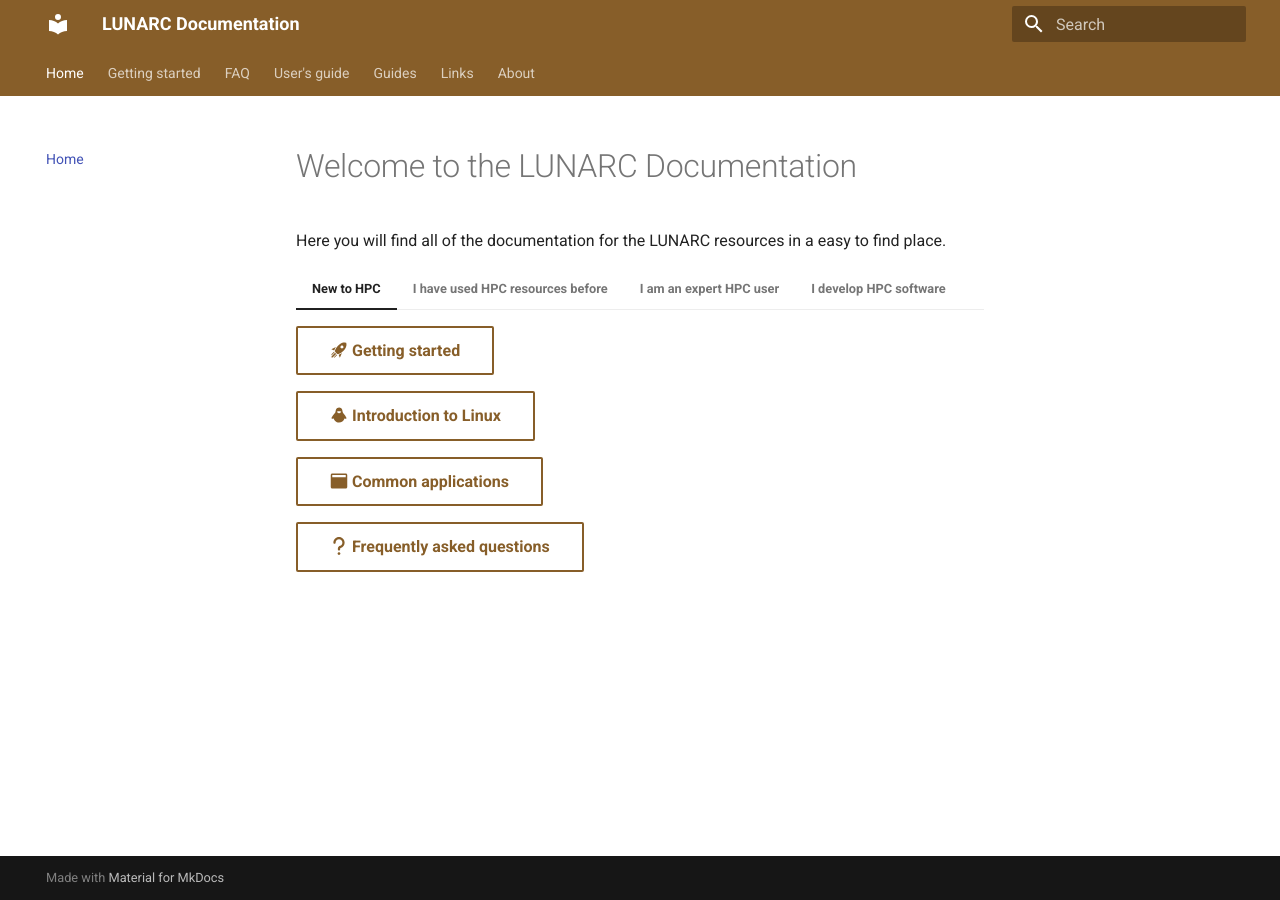
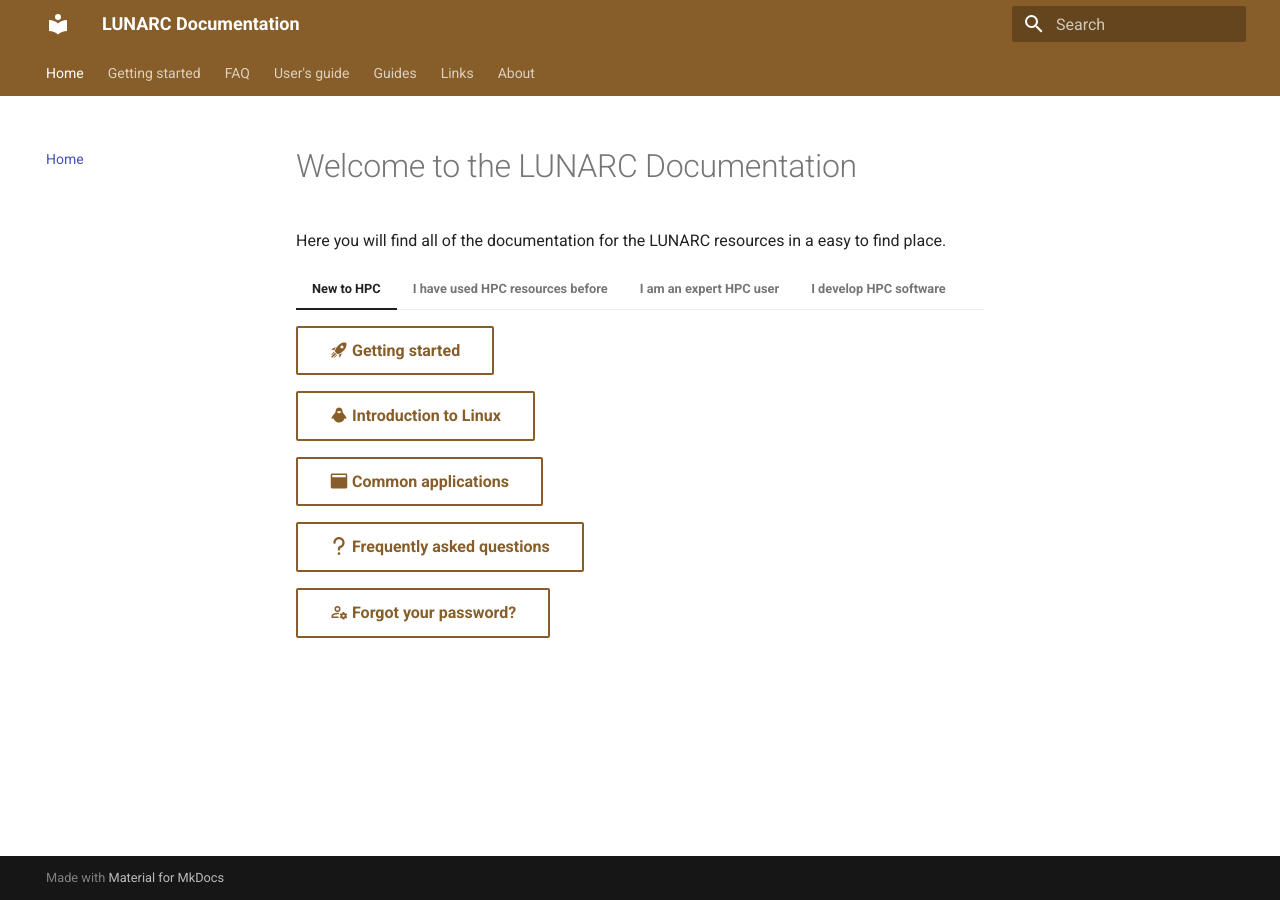
Before and after one commit to lunarc/lunarc_docs, an MkDocs documentation site: the page built from docs/index.md, in a window 1280 px wide. Built offline with MkDocs 1.6.1 and Material for MkDocs 9.7.7, drawn with Linux system fonts in a browser that asks for light colours.

Commit message:
Update index.md
Added "Forgot your password" links to every entrance track.

```diff
--- a/docs/index.md
+++ b/docs/index.md
@@ -11,6 +11,8 @@
     [:material-application: Common applications](guides/python/Python){: .md-button }
 
     [:fontawesome-solid-question: Frequently asked questions](faq/faq_login.md){: .md-button }
+
+    [:material-account-cog-outline: Forgot your password?](guides/linux/linux_basics_intro.md){: .md-button }
 
 === "I have used HPC resources before"
 
@@ -26,6 +28,8 @@
 
     [:material-database-cog-outline: Advanced cluster settings documentation](getting_started/login_password/){: .md-button }
 
+    [:material-account-cog-outline: Forgot your password?](guides/linux/linux_basics_intro.md){: .md-button }
+
 === "I develop HPC software"
 
     [:material-database-cog: Cluster info for developers](getting_started/login_password/){: .md-button }
@@ -33,3 +37,5 @@
     [:material-shield-crown: Knights of the HPC Table](guides/python/Python){: .md-button }
 
     [:fontawesome-solid-award: Apply for Knighthood](faq/faq_login.md){: .md-button }
+
+    [:material-account-cog-outline: Forgot your password?](guides/linux/linux_basics_intro.md){: .md-button }
```
